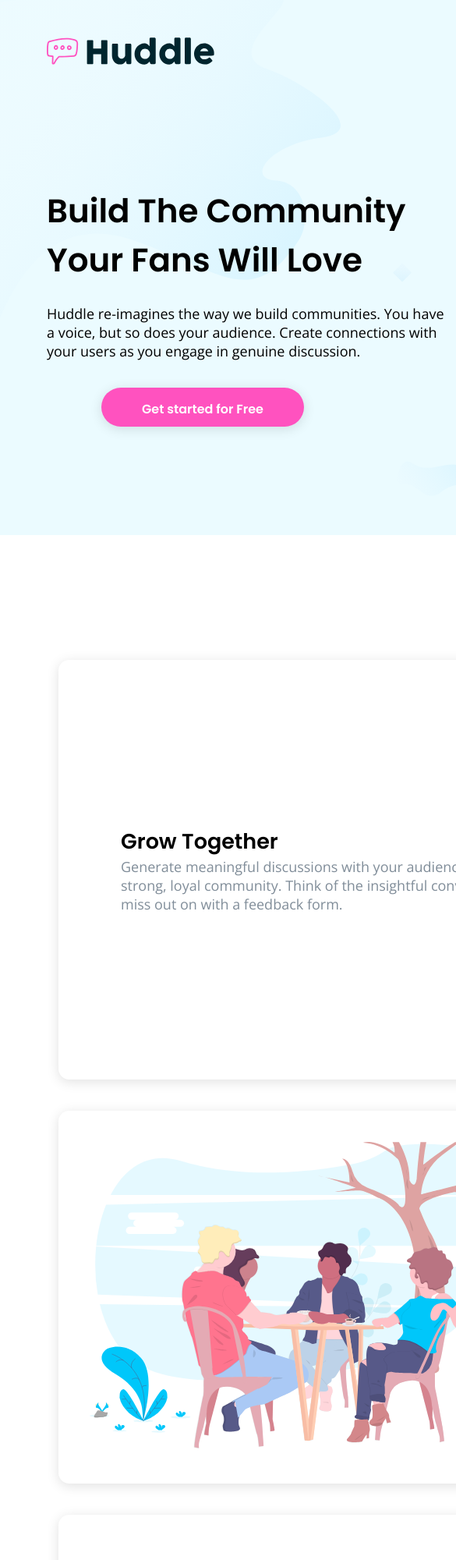
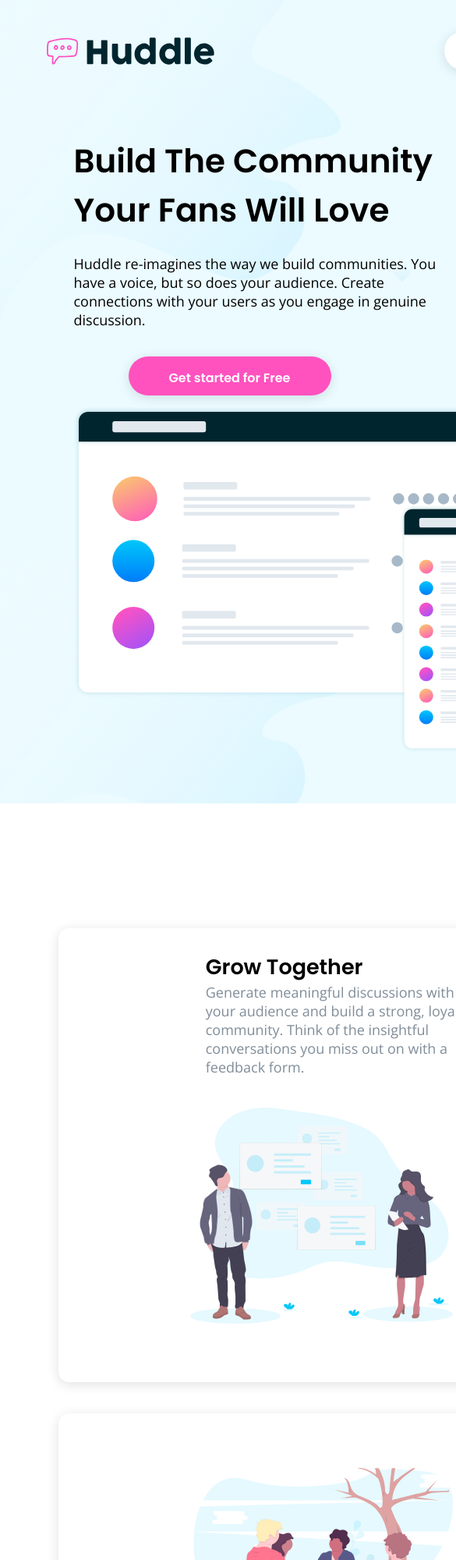
Before and after one commit to notcase/Huddle-Project, a plain HTML site: page huddle-landing-page-with-alternating-feature-blocks-master/index.html in a window 390 px wide. Shown: the top 2000 px of the page at 78% size, 585 px wide, since content can reach past the window. Drawn offline with nearby package versions, Linux system fonts and the light colour scheme.

Commit message:
mobile responsiveness
added styles for mobile responsiveness

```diff
--- a/huddle-landing-page-with-alternating-feature-blocks-master/style.css
+++ b/huddle-landing-page-with-alternating-feature-blocks-master/style.css
@@ -225,4 +225,43 @@ a {
 
 /* mobile responsiveness */
 @media (max-width: 800px) {
+  .text-mockup {
+    flex-direction: column;
+
+    justify-content: center;
+    align-items: center;
+  }
+  .build-div {
+    justify-content: center;
+    align-items: center;
+
+    width: 90%;
+  }
+  .mockup {
+    width: 90%;
+  }
+  .features .feature-1 {
+    flex-direction: column;
+    padding-top: 30px;
+    padding-bottom: 30px;
+  }
+  .features .feature-2 {
+    flex-direction: column;
+    padding-top: 30px;
+    padding-bottom: 30px;
+  }
+  .features .feature-3 {
+    flex-direction: column;
+    padding-top: 30px;
+    padding-bottom: 30px;
+  }
+
+  .footer-container {
+    flex-direction: column;
+  }
+
+  body {
+    flex-direction: column;
+    max-width: 810px;
+  }
 }
```
